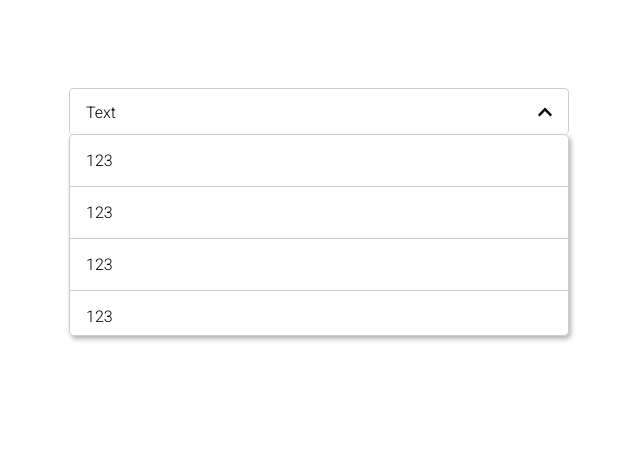
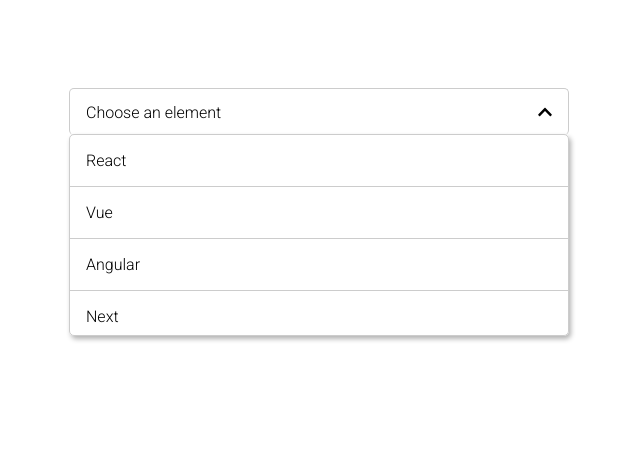
Before and after one commit to Hurricane0/JS-Select, a website with bundled scripts: page index.html in a window 1280 px wide. Shown: the whole page, without its empty margins (321-961 px from the left). Built offline with nearby package versions, Linux system fonts and the light colour scheme.

Commit message:
Correct functionallity

```diff
--- a/index.js
+++ b/index.js
@@ -1,6 +1,15 @@
 import { Select } from './select/select';
 import './select/styles.scss';
 
-const select = new Select('#select', {});
+const select = new Select('#select', {
+  placeholder: 'Choose an element',
+  data: [
+    { id: '1', value: 'React' },
+    { id: '2', value: 'Vue' },
+    { id: '3', value: 'Angular' },
+    { id: '4', value: 'Next' },
+    { id: '5', value: 'Gatsby' },
+  ],
+});
 
 window.s = select;
--- a/select/select.js
+++ b/select/select.js
@@ -1,17 +1,18 @@
-const getTemplate = () => {
+const getTemplate = (data = [], placeholder) => {
+  const text = placeholder || 'Place';
+
+  const items = data.map(({ id, value }) => {
+    return `<li class="select__item" data-type="item" data-id="${id}">${value}</li>`;
+  });
+
   return `
     <div class="select__input" data-type="input">
-      <span>Text</span>
+      <span data-type="value">${text}</span>
       <i class="fa fa-chevron-down" data-type="arrow"></i>
     </div>
     <div class="select__dropdown">
       <ul class="select__list">
-        <li class="select__item">123</li>
-        <li class="select__item">123</li>
-        <li class="select__item">123</li>
-        <li class="select__item">123</li>
-        <li class="select__item">123</li>
-        <li class="select__item">123</li>
+        ${items.join('')}
       </ul>
     </div>
   `;
@@ -20,21 +21,26 @@
 export class Select {
   constructor(selector, options) {
     this.$el = document.querySelector(selector);
+    this.options = options;
+    this.seletedId = null;
+
     this.#render();
     this.#setup();
   }
 
   // Private method
   #render() {
+    const { placeholder, data } = this.options;
     this.$el.classList.add('select');
     this.$el.classList.add('open');
-    this.$el.innerHTML = getTemplate();
+    this.$el.innerHTML = getTemplate(data, placeholder);
   }
 
   #setup() {
     this.clickHandler = this.clickHandler.bind(this);
     this.$el.addEventListener('click', this.clickHandler);
     this.$arrow = this.$el.querySelector('[data-type="arrow"]');
+    this.$value = this.$el.querySelector('[data-type="value"]');
   }
 
   clickHandler(event) {
@@ -42,11 +48,30 @@
 
     if (type === 'input') {
       this.toggle();
+    } else if (type === 'item') {
+      const id = event.target.dataset.id;
+      this.select(id);
     }
   }
 
   get isOpen() {
     return this.$el.classList.contains('open');
+  }
+
+  get current() {
+    return this.options.data.find(item => item.id === this.selectedId);
+  }
+
+  select(id) {
+    this.selectedId = id;
+    this.$value.textContent = this.current.value;
+
+    this.$el
+      .querySelectorAll('[data-type="item"]')
+      .forEach(el => el.classList.remove('selected'));
+    this.$el.querySelector(`[data-id="${id}"]`).classList.add('selected');
+
+    this.close();
   }
 
   toggle() {
--- a/select/styles.scss
+++ b/select/styles.scss
@@ -74,6 +74,10 @@
     border-bottom: 1px solid #ccc;
     transition: 0.15s background-color ease-in;
 
+    &.selected {
+      background-color: bisque;
+    }
+
     &:hover {
       background-color: #eee;
       cursor: pointer;
```
Also changed, not shown: 4 other files.
